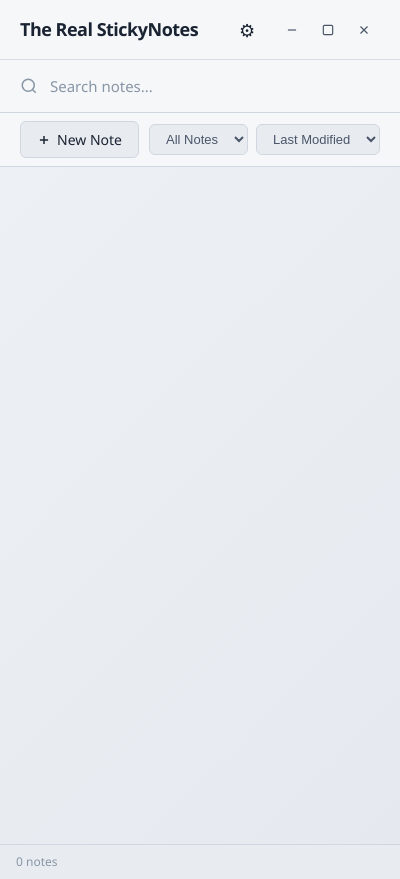
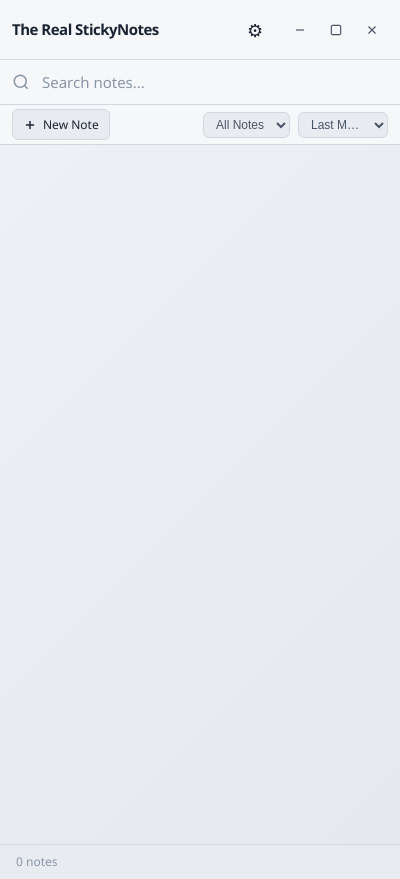
Before and after one commit to 01000001-01001110/the_real_stickynotes, an Electron app: page src/panel/index.html in a window 400 px wide. Drawn offline with Linux system fonts and the light colour scheme; no server answers.

Commit message:
fix: responsive panel layout for narrow windows (300-420px)
Add CSS flex properties and media queries so the panel UI gracefully
degrades at narrow widths instead of wrapping/overlapping. Title
truncates with ellipsis, dropdowns shrink, and spacing compacts
at 420px and 360px breakpoints.

Orchestrated, and Developed by  01000001-01001110 with help from Claude Code, and Claude Opus 4.5 orchestrating 30+ subagents.

Orchestration Agent: Claude Opus 4.5 <noreply@anthropic.com>

```diff
--- a/src/panel/panel.css
+++ b/src/panel/panel.css
@@ -35,6 +35,9 @@ body {
 .header-left {
   display: flex;
   align-items: center;
+  min-width: 0;
+  flex: 1 1 auto;
+  overflow: hidden;
 }
 
 .app-title {
@@ -42,6 +45,10 @@ body {
   font-weight: 700;
   color: var(--text-primary);
   letter-spacing: -0.5px;
+  white-space: nowrap;
+  overflow: hidden;
+  text-overflow: ellipsis;
+  min-width: 0;
 }
 
 .header-right {
@@ -217,6 +224,7 @@ body {
   background: var(--bg-primary);
   border-bottom: 1px solid var(--border-color);
   flex-shrink: 0;
+  gap: var(--space-sm);
 }
 
 .toolbar-left,
@@ -224,6 +232,11 @@ body {
   display: flex;
   align-items: center;
   gap: var(--space-sm);
+}
+
+.toolbar-right {
+  min-width: 0;
+  flex-shrink: 1;
 }
 
 .btn-sm {
@@ -299,6 +312,9 @@ body {
   color: var(--text-secondary);
   cursor: pointer;
   transition: all 0.15s ease;
+  min-width: 0;
+  overflow: hidden;
+  text-overflow: ellipsis;
 }
 
 .filter-select:hover,
@@ -872,6 +888,64 @@ body {
   opacity: 0.7;
 }
 
+/* Responsive - compact layout for narrow panels */
+@media (max-width: 420px) {
+  .panel-header {
+    padding: var(--space-xs) var(--space-md);
+  }
+
+  .platform-darwin .panel-header {
+    padding-left: 72px;
+  }
+
+  .app-title {
+    font-size: 15px;
+  }
+
+  .toolbar {
+    padding: var(--space-xs) var(--space-md);
+  }
+
+  #newNoteBtn {
+    padding: 6px 10px;
+    font-size: 12px;
+  }
+
+  .filter-select,
+  .sort-select {
+    max-width: 90px;
+    padding: 4px 8px;
+    font-size: 12px;
+  }
+
+  .search-bar {
+    padding: var(--space-sm) var(--space-md);
+  }
+}
+
+@media (max-width: 360px) {
+  .app-title {
+    font-size: 13px;
+  }
+
+  .platform-darwin .panel-header {
+    padding-left: 68px;
+  }
+
+  #newNoteBtn {
+    padding: 4px 8px;
+    font-size: 11px;
+    gap: 4px;
+  }
+
+  .filter-select,
+  .sort-select {
+    max-width: 65px;
+    padding: 4px 6px;
+    font-size: 11px;
+  }
+}
+
 /* Responsive - hide sidebar on narrow screens */
 @media (max-width: 600px) {
   .sidebar {
```
